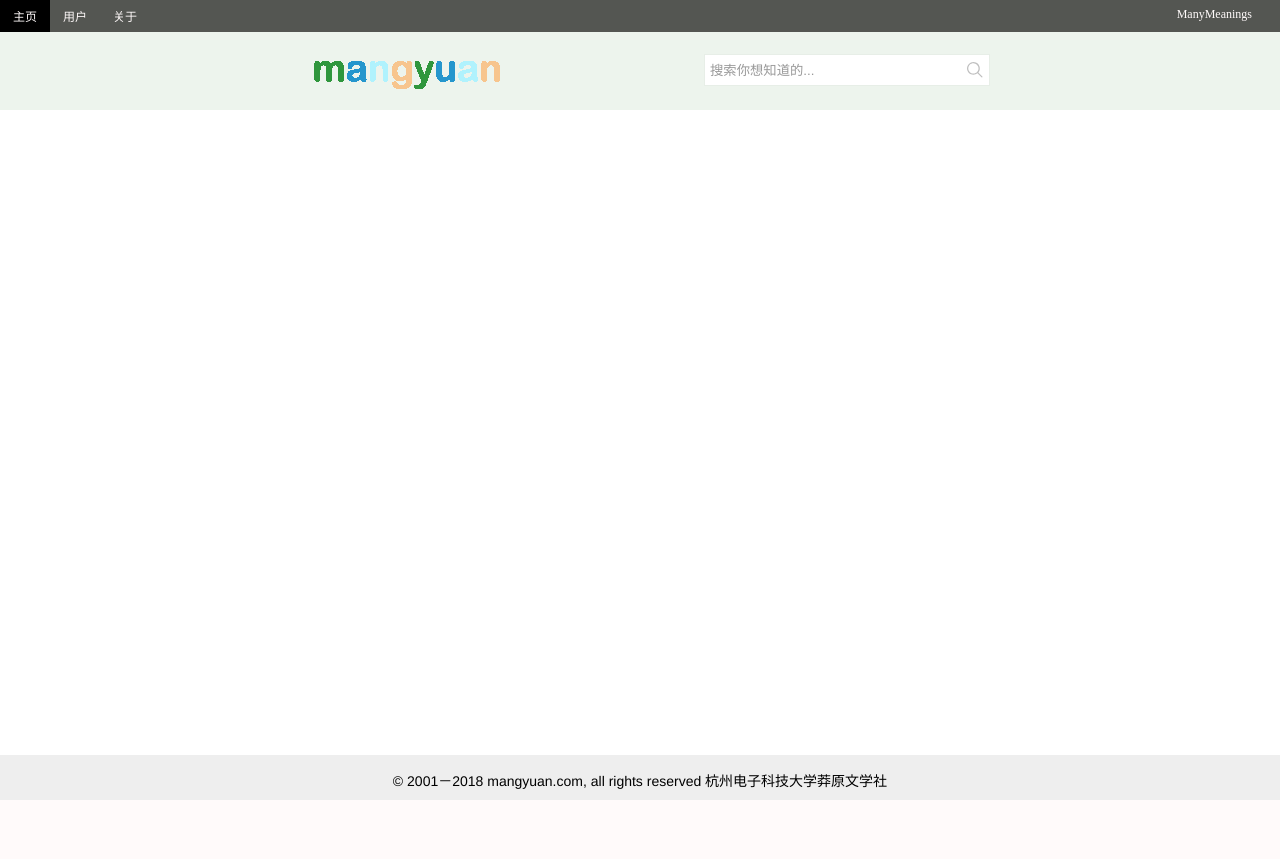
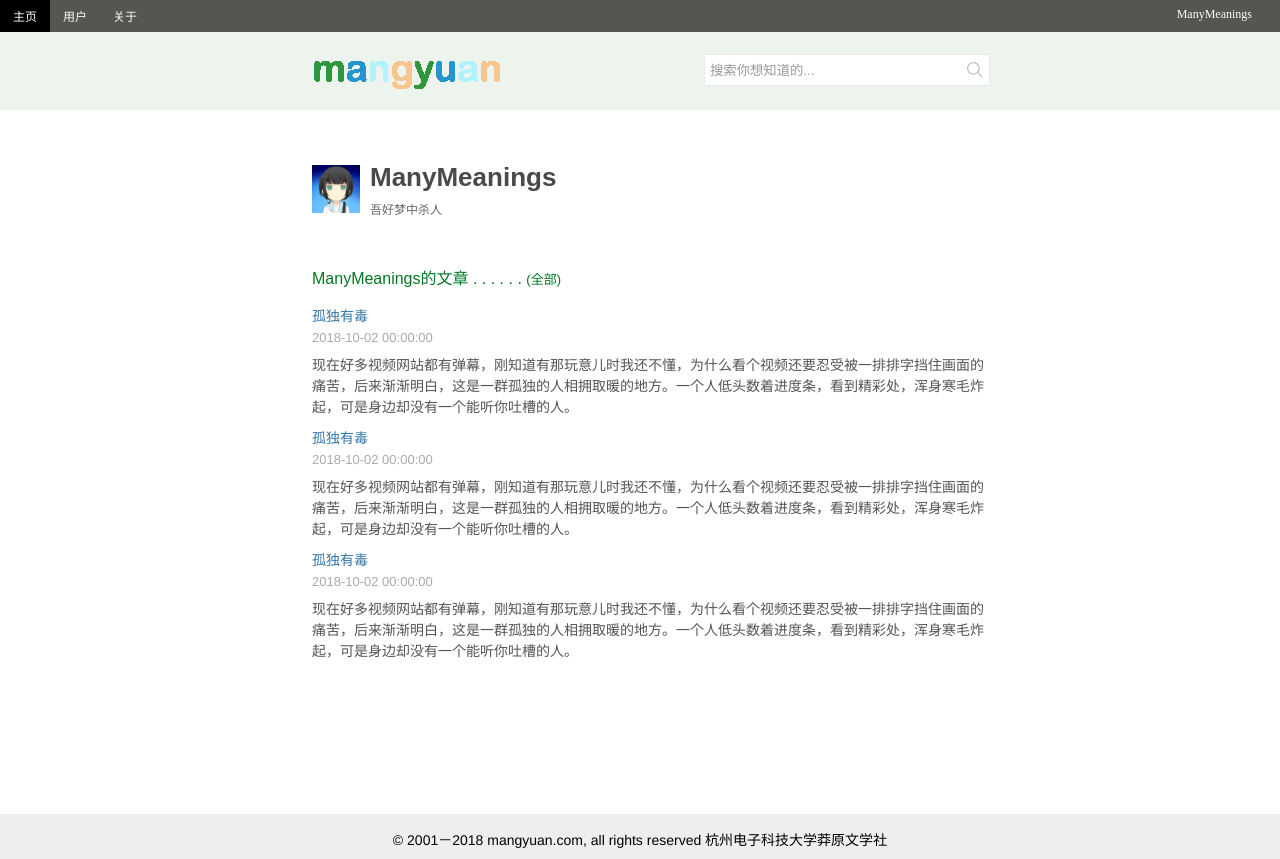
Before and after one commit to jfmoe/Rosetta-stone, a PHP site: page /userzone.html in a window 1280 px wide. Before the commit the page ends 800 px from the top, so only its background shows below. Run offline with PHP 8.4, Linux system fonts and the light colour scheme.

Commit message:
开始做个人中心页面

```diff
--- a/articles/show-1.html
+++ b/articles/show-1.html
@@ -5,6 +5,7 @@
     <meta name="author" content="ManyMeanings">
     <base href="index.hml" target="_blank">
     <link rel="stylesheet" type="text/css" href="../css/mycss.css">
+    <link rel="stylesheet" type="text/css" href="../css/articles.css">
     <title>文章</title>
     <link rel="short icon" href="../image/club.ico">
 </head>
--- a/css/mycss.css
+++ b/css/mycss.css
@@ -387,7 +387,7 @@
     color: #ffffff;
     background: -moz-linear-gradient(
             top,
-            #607738 0%,
+            #607 0%,
             #7a924a 50%,
             #94aa64 );
     background: -webkit-gradient(
@@ -412,293 +412,3 @@
             0 1px 0 rgba(000,000,000,0.3),
             0 0 0 rgba(255,255,255,0);
 }
-
-/*show-1.html*/
-.the-article {
-    margin-top: 55px;
-    margin-left: 312px;
-    width: 675px;
-    padding-bottom: 115px;
-    border-bottom: 1px solid #e6e6e6;
-}
-.the-article h1 {
-    font-family: Helvetica, Arial, sans-serif;
-    font-size: 26px;
-    font-weight: 700;
-    line-height: 36.4px;
-}
-.the-article p {
-    margin: 0 0 20px 0;
-    line-height: 1.8;
-    font-size: 14px;
-    color: #111;
-    font-family: Arial, Helvetica, sans-serif;
-    word-wrap: break-word;
-    white-space: pre-wrap;
-}
-.message {
-    margin-top: 25px;
-    margin-bottom: 35px;
-    height: 24px;
-}
-.head-img {
-    width: 24px;
-    height: 24px;
-}
-.author {
-    color: #37a;
-    font-family: Helvetica, Arial, sans-serif;
-    font-size: 13px;
-    text-decoration-line: none;
-    cursor: pointer;
-    font-weight: normal;
-    line-height: 21px;
-    margin-left: 7px;
-    margin-right: 10px;
-    position: relative;
-    top: -5px;
-}
-.time-in {
-    color: #aaaaaa;
-    font-family: Helvetica, Arial, sans-serif;
-    font-size: 13px;
-    font-weight: normal;
-    line-height: 21px;
-    position: relative;
-    top: -4px;
-}
-.footer-sharing {
-    margin-top: 70px;
-}
-.read-number {
-    float: left;
-    color: #aaaaaa;
-    font-family: Helvetica, Arial, sans-serif;
-    font-size: 13px;
-    font-weight: normal;
-}
-.good {
-    font-size: 12px;
-    padding: 2px;
-    text-decoration:  none;
-    border: 1px solid orangered;
-    font-family: Helvetica, Arial, sans-serif;
-    color: orangered;
-    margin-left: 7px;
-    float: right;
-}
-
-/*评论框*/
-.comments {
-    margin-left: 312px;
-    width: 675px;
-    padding-bottom: 50px;
-}
-.comment-block {
-    margin-top: 30px;
-}
-.reply-button {
-    display: none;
-    color: #999999;
-    font-size: 12px;
-    float: right;
-    cursor: pointer;
-}
-.comments img{
-    width: 48px;
-    height: 48px;
-}
-.title-in-comment {
-    background-color: #f2fbf2;
-    position:relative;
-    top: -48px;
-    padding: 1px;
-    margin-left: 70px;
-}
-.time-in-comment {
-    color: #aaaaaa;
-    font-family: Helvetica, Arial, sans-serif;
-    font-size: 13px;
-    font-weight: normal;
-    line-height: 21px;
-}
-.author-in-comment {
-    color: #37a;
-    font-family: Helvetica, Arial, sans-serif;
-    font-size: 12px;
-    text-decoration-line: none;
-    cursor: pointer;
-    font-weight: normal;
-    line-height: 21px;
-    margin-left: 7px;
-    padding: 4px;
-}
-.comments p {
-    font-family: Helvetica, Arial, sans-serif;
-    font-size: 13px;
-    line-height: 1.62;
-    word-wrap: break-word;
-    margin-left: 70px;
-    position: relative;
-    top: -30px;
-}
-.reply {
-    border-left: 1px solid #999999;
-    padding-left: 8px;
-    margin-bottom: 10px;
-}
-.comment-block:hover .reply-button {
-    display: block;
-}
-
-.comment-edit-title {
-    font: 15px Arial, Helvetica, sans-serif;
-    color: #072;
-    margin: 0 0 12px 0;
-    line-height: 1.62;
-}
-.comment-edit-box {
-    border: 1px solid #ccc;
-    padding: 3px;
-    font-size: 14px;
-    font-family: Arial, Helvetica, sans-serif;
-    overflow: auto;
-    cursor: text;
-    height: 67px;
-    width: 100%;
-    resize: none;
-    flex-direction: column;
-    white-space: pre-wrap;
-    overflow-wrap: break-word;
-    text-align: start;
-    writing-mode: horizontal-tb;
-}
-.comment-edit-button {
-    height: 25px;
-    width: 50px;
-    border: 1px solid #ccc;
-    outline:none;
-    float: right;
-    background-color: #ffffff;
-    margin-top: 5px;
-    position: relative;
-    right: -8px;
-}
-
-/*文章阅读界面侧边栏*/
-.aside-in-articles {
-    float: right;
-    margin-right: 275px;
-    margin-top: 62px;
-    width: 300px;
-}
-.mini-userzone {
-    background-color: #fff6ed;
-    padding: 18px 20px 35px 20px;
-    margin-bottom: 40px;
-}
-.aside-in-articles .mini-userzone img {
-    width: 48px;
-    height: 48px;
-    float: right;
-}
-.name-in-miniaside {
-    color: #37a;
-    font-family: Helvetica, Arial, sans-serif;
-    font-size: 13px;
-    text-decoration-line: none;
-    cursor: pointer;
-    font-weight: normal;
-    line-height: 21px;
-}
-.mini-userzone .home {
-    color: #444;
-    line-height: 1.62;
-    font-family: Helvetica, Arial, sans-serif;
-    font-size: 13px;
-    word-break: break-all;
-}
-.mini-userzone p {
-    color: #aaa;
-    font-family: Helvetica, Arial, sans-serif;
-    font-size: 13px;
-    margin-right: 60px;
-    word-break: break-all;
-    margin-top: 5px;
-    margin-bottom: 15px;
-}
-.data-in-miniaside {
-    color: #aaa;
-    font-family: Helvetica, Arial, sans-serif;
-    font-size: 14px;
-    float: right;
-}
-
-.articles-in-aside {
-    margin-bottom: 40px;
-    margin-left: 5px;
-    padding-bottom: 5px;
-}
-.title-in-aside {
-    font: 16px Arial, Helvetica, sans-serif;
-    color: #072;
-    margin: 0 0 12px 0;
-    line-height: 24px;
-
-}
-.title-in-aside a {
-    color: #072;
-    font-family: Helvetica, Arial, sans-serif;
-    font-size: 13px;
-    text-decoration-line: none;
-    cursor: pointer;
-    font-weight: normal;
-    line-height: 21px;
-}
-.title-in-aside a:hover {
-    color: #f2f2f2;
-}
-.new-articles a {
-    color: #37a;
-    font-family: Helvetica, Arial, sans-serif;
-    font-size: 13px;
-    text-decoration-line: none;
-    cursor: pointer;
-    font-weight: normal;
-    line-height: 21px;
-}
-.new-articles a:hover {
-    color: #f2f2f2;
-}
-.new-articles {
-    color: #666;
-    font-size: 13px;
-    border-bottom: 1px dashed #ccc;
-    padding: 0 0 5px 0;
-    margin: 5px 0 0 0;
-}
-.hot-articles a {
-    color: #37a;
-    font-family: Helvetica, Arial, sans-serif;
-    font-size: 14px;
-    text-decoration-line: none;
-    cursor: pointer;
-    font-weight: normal;
-    line-height: 21px;
-}
-.hot-articles a:hover {
-    color: #f2f2f2;
-}
-.hot-articles {
-    color: #666;
-    font-size: 13px;
-}
-.hot-articles p {
-    margin-bottom: 7px;
-    font-size: 13px;
-    line-height: 1;
-    color: #aaaaaa;
-    white-space: nowrap;
-    overflow: hidden;
-    text-overflow: ellipsis;
-}
--- /dev/null
+++ b/css/userzone.css
@@ -0,0 +1,89 @@
+p {
+    color: #555555;
+    font-family: Helvetica, Arial, sans-serif;
+    font-size: 14px;
+    font-weight: normal;
+    line-height: 21px;
+}
+
+/*左边*/
+.message {
+    margin-top: 55px;
+    margin-left: 312px;
+    width: 675px;
+}
+.message-in-aside {
+    float: right;
+    margin-right: 275px;
+    margin-top: 62px;
+    width: 300px;
+}
+.img-in-headmsg {
+    width: 48px;
+    height: 48px;
+}
+.name-in-message {
+    font-size: 26px;
+    font-family: Arial, Helvetica, sans-serif;
+    margin-left: 10px;
+    word-wrap: break-word;
+    font-weight: bold;
+    color: #494949;
+    padding: 0 0 15px 0;
+    line-height: 1.1;
+    position: relative;
+    top: -27px;
+}
+.sth-to-say {
+    font: 12px Arial, Helvetica, sans-serif;
+    line-height: 150%;
+    color: #666666;
+    margin-left: 58px;
+    position: relative;
+    top: -18px;
+}
+
+.articles-to-show {
+    margin-top: 30px;
+}
+.title-in-this {
+    font: 16px Arial, Helvetica, sans-serif;
+    color: #072;
+    line-height: 24px;
+    margin-bottom: 15px;
+}
+.title-in-this a {
+    color: #072;
+    font-family: Helvetica, Arial, sans-serif;
+    font-size: 13px;
+    text-decoration-line: none;
+    cursor: pointer;
+    font-weight: normal;
+    line-height: 21px;
+}
+.title-in-this a:hover {
+    color: #f2f2f2;
+}
+.title-in-show {
+    color: #37a;
+    font-family: Helvetica, Arial, sans-serif;
+    font-size: 14px;
+    text-decoration-line: none;
+    cursor: pointer;
+    font-weight: normal;
+    line-height: 21px;
+}
+.title-in-show:hover {
+    color: #f2f2f2;
+}
+.time-in-show {
+    color: #aaaaaa;
+    font-family: Helvetica, Arial, sans-serif;
+    font-size: 13px;
+    font-weight: normal;
+    margin-top: 3px;
+    margin-bottom: 10px;
+}
+.show-articles-blocks {
+    margin-top: 10px;
+}
--- a/index.html
+++ b/index.html
@@ -3,7 +3,7 @@
 <head>
     <meta charset="UTF-8">
     <meta name="author" content="ManyMeanings">
-    <base href="index.hml" target="_blank">
+    <base href="index.hml" >
     <link rel="stylesheet" type="text/css" href="css/mycss.css">
     <title>莽原</title>
     <link rel="short icon" href="image/club.ico">
@@ -34,7 +34,6 @@
 
         </ul>
     </div>
-
     <!--编辑栏-->
     <div class="edit">
         <input type="text" placeholder="分享你所想..." style="height:24px;
--- a/userzone.html
+++ b/userzone.html
@@ -3,10 +3,11 @@
 <head>
     <meta charset="UTF-8">
     <meta name="author" content="ManyMeanings">
-    <base href="index.hml" target="_blank">
-    <link rel="stylesheet" type="text/css" href="css/mycss.css">
+    <base href="index.hml">
     <title>个人中心</title>
     <link rel="short icon" href="image/club.ico">
+    <link rel="stylesheet" type="text/css" href="css/mycss.css">
+    <link rel="stylesheet" type="text/css" href="css/userzone.css"
 </head>
 <body>
 <div class="content">
@@ -33,6 +34,39 @@
 
         </ul>
     </div>
+
+    <--正文栏-->
+    <div class="message">
+        <div class="head-in-message">
+            <img src="image/my.jpg" class="img-in-headmsg">
+            <span class="name-in-message">ManyMeanings</span><br>
+            <span class="sth-to-say">吾好梦中杀人</span>
+        </div>
+        <div class="articles-to-show">
+            <div class="title-in-this">ManyMeanings的文章&nbsp;.&nbsp;.&nbsp;.&nbsp;.&nbsp;.&nbsp;.&nbsp;<a href="userzone.html">(全部)</a></div>
+            <div class="show-articles-blocks">
+                <a class="title-in-show">孤独有毒</a>
+                <div class="time-in-show">2018-10-02 00:00:00</div>
+                <p>现在好多视频网站都有弹幕，刚知道有那玩意儿时我还不懂，为什么看个视频还要忍受被一排排字挡住画面的痛苦，后来渐渐明白，这是一群孤独的人相拥取暖的地方。一个人低头数着进度条，看到精彩处，浑身寒毛炸起，可是身边却没有一个能听你吐槽的人。</p>
+            </div>
+            <div class="show-articles-blocks">
+                <a class="title-in-show">孤独有毒</a>
+                <div class="time-in-show">2018-10-02 00:00:00</div>
+                <p>现在好多视频网站都有弹幕，刚知道有那玩意儿时我还不懂，为什么看个视频还要忍受被一排排字挡住画面的痛苦，后来渐渐明白，这是一群孤独的人相拥取暖的地方。一个人低头数着进度条，看到精彩处，浑身寒毛炸起，可是身边却没有一个能听你吐槽的人。</p>
+            </div>
+            <div class="show-articles-blocks">
+                <a class="title-in-show">孤独有毒</a>
+                <div class="time-in-show">2018-10-02 00:00:00</div>
+                <p>现在好多视频网站都有弹幕，刚知道有那玩意儿时我还不懂，为什么看个视频还要忍受被一排排字挡住画面的痛苦，后来渐渐明白，这是一群孤独的人相拥取暖的地方。一个人低头数着进度条，看到精彩处，浑身寒毛炸起，可是身边却没有一个能听你吐槽的人。</p>
+            </div>
+
+        </div>
+
+    </div>
+    <--侧边栏-->
+    <div class="message-in-aside">
+
+    </div>
 </div>
 <div class="footer">© 2001－2018 mangyuan.com, all rights reserved 杭州电子科技大学莽原文学社</div>
 </body>
```
Also changed, not shown: admin/adimin.html (added, +10 -0 lines), css/articles.css (added, +290 -0 lines).
